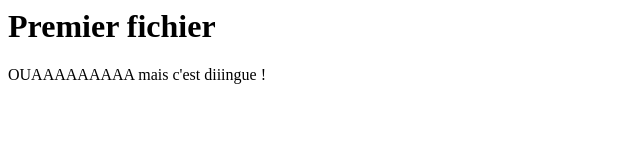
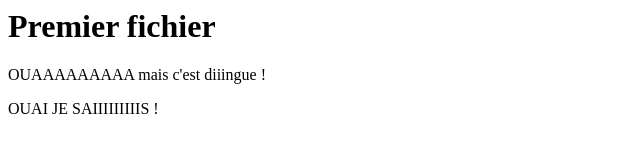
Before and after one commit to Zebre0/ClemNOUET, a plain HTML site: page index.html in a window 1280 px wide. Shown: the whole page, without its empty margins (0-640 px from the left). Drawn offline with Linux system fonts and the light colour scheme.

Commit message:
Update index.html

```diff
--- a/index.html
+++ b/index.html
@@ -5,5 +5,6 @@
 <body>
 	<h1>Premier fichier</h1>
     <p>OUAAAAAAAAA mais c'est diiingue !</p>
+	<p>OUAI JE SAIIIIIIIIIS !</p>
 </body>
 </html>
```
